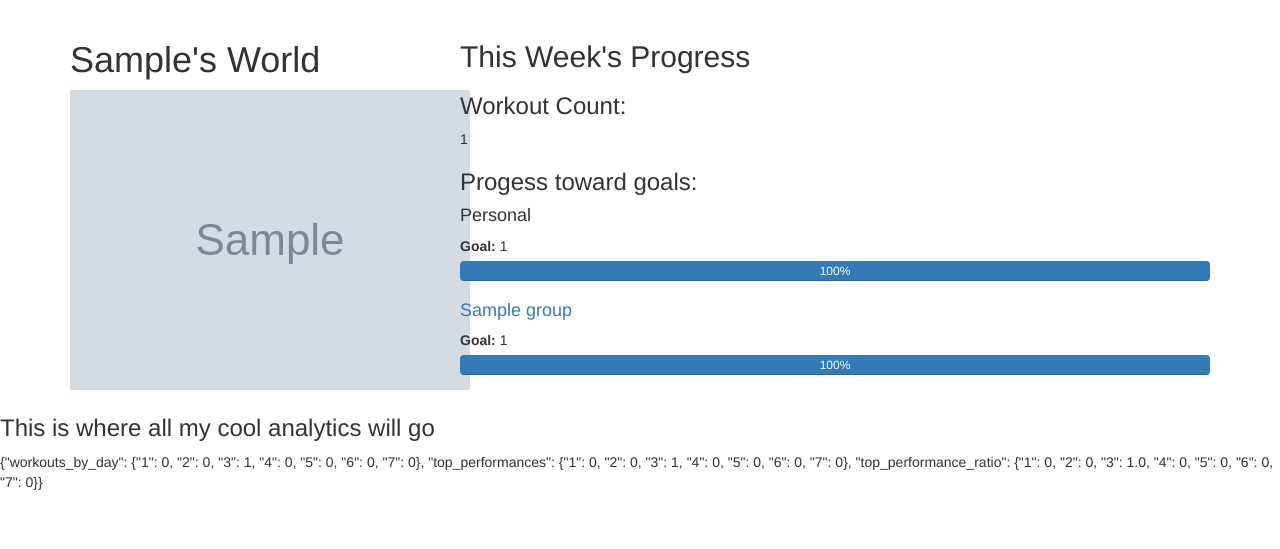
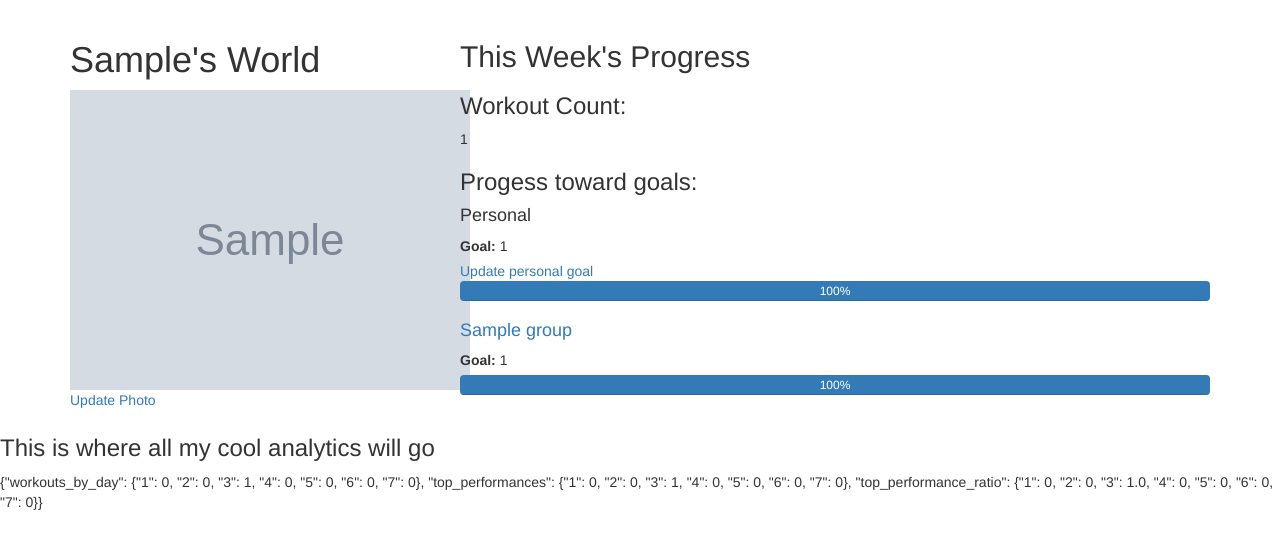
Before and after one commit to mlburgos/GoTeamGo, a Flask app: page /users/1 in a window 1280 px wide. Shown: the part 52-601 px from the top of the page. Run offline with Flask 2, Linux system fonts and the light colour scheme; the visitor is signed in with stand-in values (Sample User, id 1); tables that the repository leaves empty hold one stand-in row (values such as "Sample post"); grey boxes marked "Sample" are stand-in pictures; some libraries are stand-ins or nearby versions.

Commit message:
User_photo: added functionality to change user photo. Update personal goal: added functionality to update personal goals.

```diff
--- a/server.py
+++ b/server.py
@@ -399,12 +399,66 @@ def show_user_groups():
                            )
 
 
+@app.route('/update_photo')
+@login_required
+def update_photo():
+
+    user_id = session.get("user_id")
+
+    return render_template("update-photo.html",
+                           user_id=user_id,
+                           )
+
+
+@app.route('/update_photo', methods=['POST'])
+@login_required
+def handle_update_photo():
+    """Updates the users phto in the db."""
+
+    user_id = session.get('user_id')
+
+    user = User.by_id(user_id)
+
+    user.photo_url = request.form.get("photo-url")
+
+    db.session.commit()
+
+    return redirect("/users/{}".format(user_id),
+                    )
+
+
 @app.route('/update_personal_goal')
 @login_required
-def update_p_goal():
+def update_personal_goal():
 
-    pass
+    user_id = session.get('user_id')
 
+    personal_goal = Personal_Goal.get_current_goal_by_user_id(user_id)
+
+    return render_template("update-personal-goal.html",
+                           user_id=user_id,
+                           personal_goal=personal_goal,
+                           )
+
+
+@app.route('/update_personal_goal', methods=['POST'])
+@login_required
+def handle_update_personal_goal():
+
+    user_id = session.get('user_id')
+
+    personal_goal = request.form.get("personal-goal")
+
+    new_goal = Personal_Goal(user_id=user_id,
+                             date_iniciated=datetime.now(),
+                             personal_goal=personal_goal,
+                             )
+
+    db.session.add(new_goal)
+    db.session.commit()
+
+    return redirect("/users/{}".format(user_id),
+                    )
 
 @app.route('/update_group_goal')
 @login_required
--- a/templates/prettify.txt
+++ /dev/null
@@ -1,4 +0,0 @@
-Things to make pretty
-
-- user-registration alerts for non-unique email and inconsistent password
-- alphebetize freinds/group members in /friends and /groups/<group id>
--- a/templates/user-profile.html
+++ b/templates/user-profile.html
@@ -11,6 +11,8 @@
       <!-- </div> -->
       <!-- <div> -->
         <img src="{{ user_photo }}">
+        <br>
+        <a href="/update_photo">Update Photo</a>
       <!-- </div> -->
     </div> <!-- heading and user_photo -->
 
@@ -26,6 +28,8 @@
       {% else %}
         <label>Goal:</label>
         {{ personal_goal }}
+        <br>
+        <a href="/update_personal_goal">Update personal goal</a>
         <div class="progress">
           <div class="progress-bar" role="progressbar" aria-valuenow="{{ personal_progress }}" aria-valuemin="0" aria-valuemax="{{ personal_valuemax }}" style="min-width: 2em; width: {{ personal_progress }}%">
             {{ personal_progress_formatted }}
```
